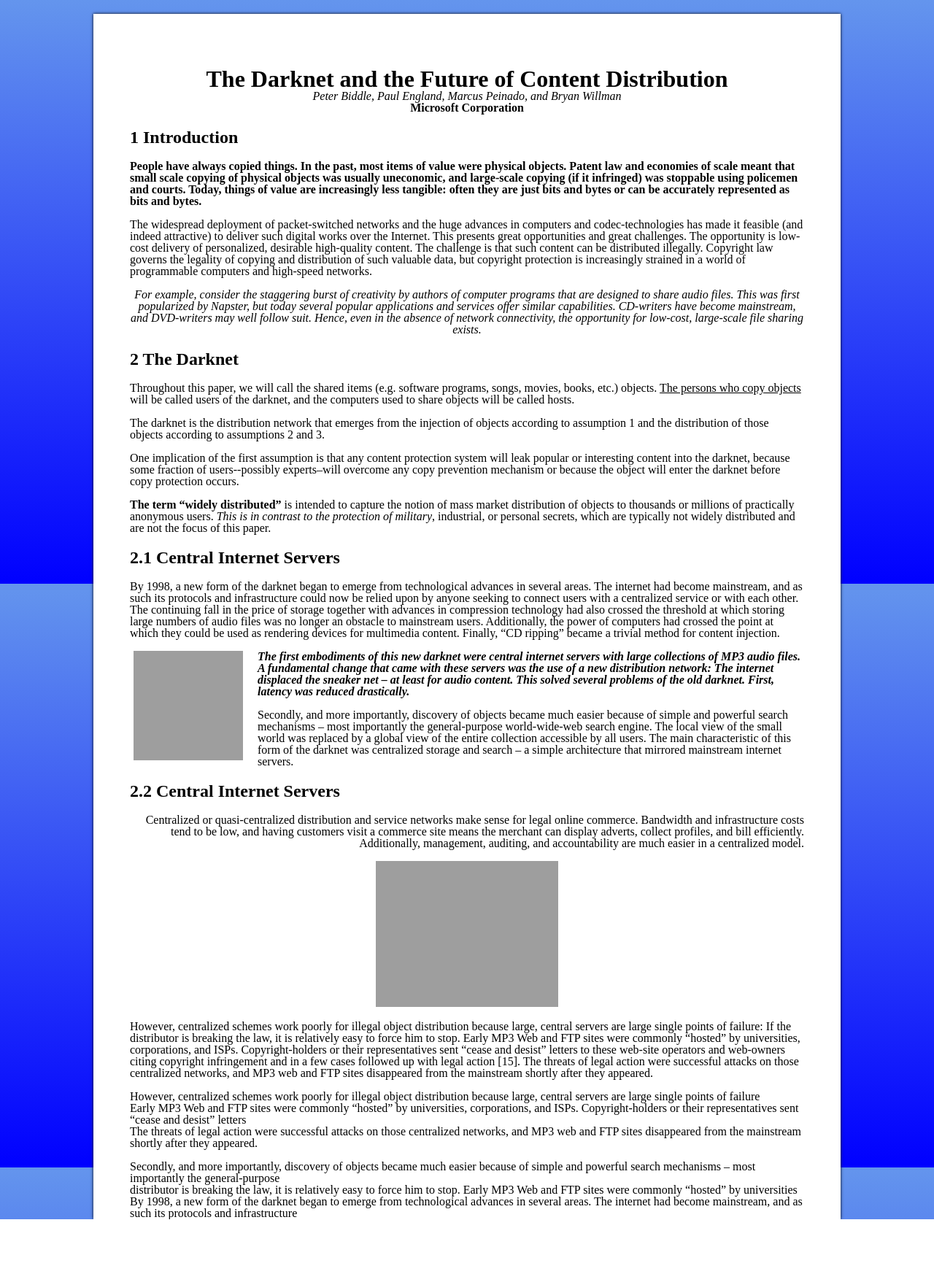
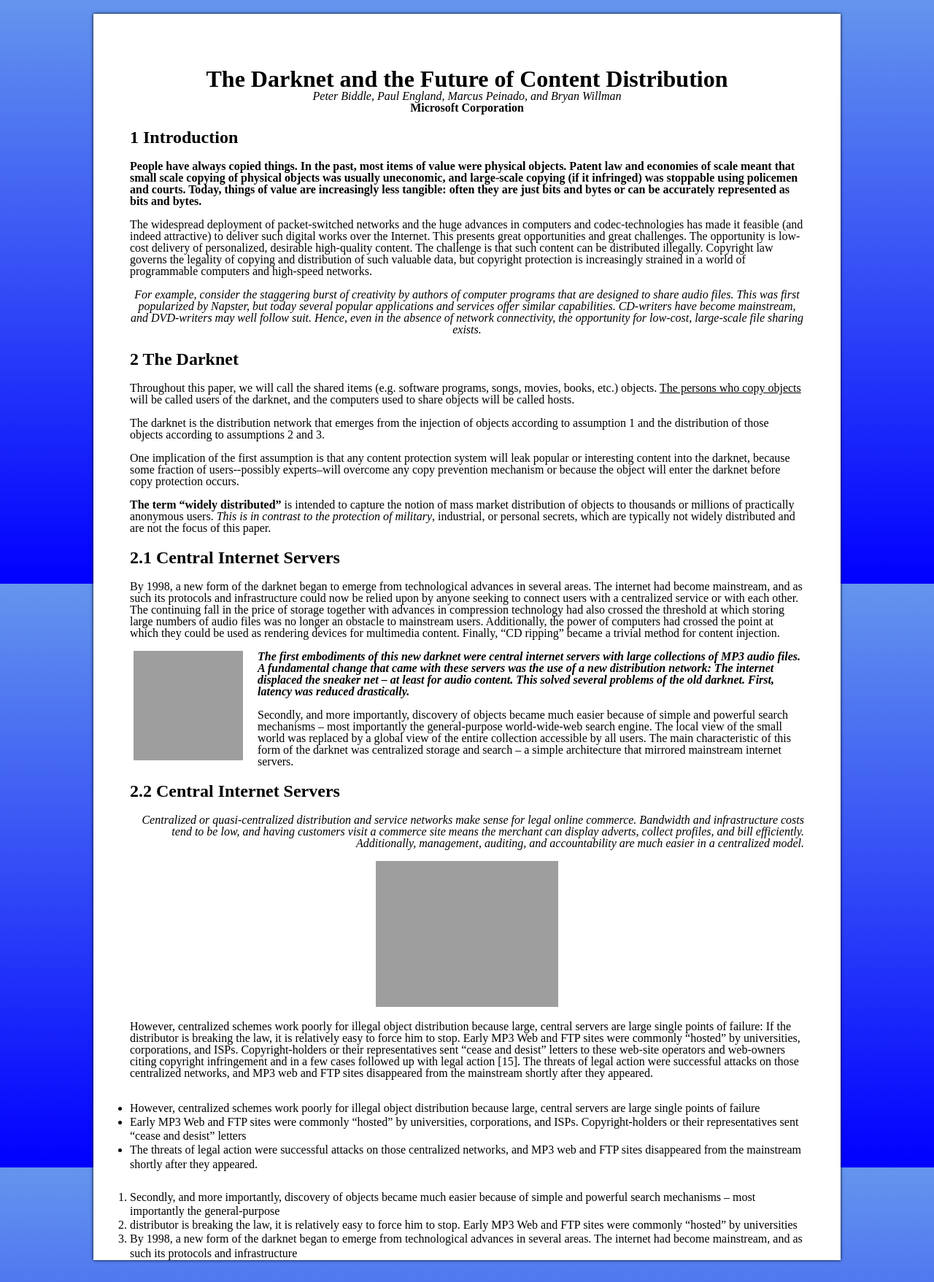
Before and after one commit to BJIAST/geekhub_frontend, a PHP site: page /lesson2/index.html in a window 1280 px wide. Shown: the whole page at 73% size. Before the commit the page ends 1671 px from the top, so only its background shows below. Run offline with PHP 8.4, Linux system fonts and the light colour scheme; grey boxes are pictures that could not be loaded.

Commit message:
fix italic and markup

```diff
--- a/lesson2/css/style.css
+++ b/lesson2/css/style.css
@@ -64,3 +64,15 @@ h2 {
 .underline{
 	text-decoration: underline;
 }
+ul{
+	margin-top: 30px;
+	list-style-type:disc;
+}
+li{
+	line-height: 1.2em;
+}
+ol{
+	margin-top: 10px;
+	margin-bottom: 30px;
+	list-style-type: decimal;
+}
--- a/lesson2/index.html
+++ b/lesson2/index.html
@@ -74,12 +74,10 @@
 					storage and search – a simple architecture that mirrored mainstream internet servers.
 				</p>
 				<h2>2.2 Central Internet Servers</h2>
-				<p class="right">
-					<em>
-						Centralized or quasi-centralized distribution and service networks make sense for legal online commerce.
-						Bandwidth and infrastructure costs tend to be low, and having customers visit a commerce site means the merchant can display adverts, collect profiles, and bill efficiently.
-						Additionally, management, auditing, and accountability are much easier in a centralized model.
-					</em>
+				<p class="right italic">
+					Centralized or quasi-centralized distribution and service networks make sense for legal online commerce.
+					Bandwidth and infrastructure costs tend to be low, and having customers visit a commerce site means the merchant can display adverts, collect profiles, and bill efficiently.
+					Additionally, management, auditing, and accountability are much easier in a centralized model.
 				</p>
 				<p class="center">
 					<img src="http://img0.gtsstatic.com/wallpapers/0faf4a3b115d5607a0ddeb5f0bef67eb_large.jpeg" alt="Картинка №2" class="img2">
@@ -91,7 +89,6 @@
 					Copyright-holders or their representatives sent “cease and desist” letters to these web-site operators and web-owners citing copyright infringement and in a few cases followed up with legal action [15].  The threats of legal action were successful attacks on those centralized networks,
 					and MP3 web and FTP sites disappeared from the mainstream shortly after they appeared.
 				</p>
-				<br>
 				<ul>
 					<li>
 						However, centralized schemes work poorly for illegal object distribution because large, central servers are large single points of failure
```
